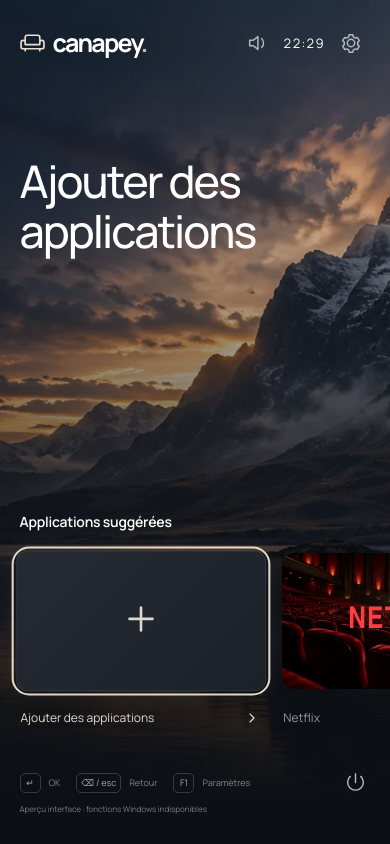
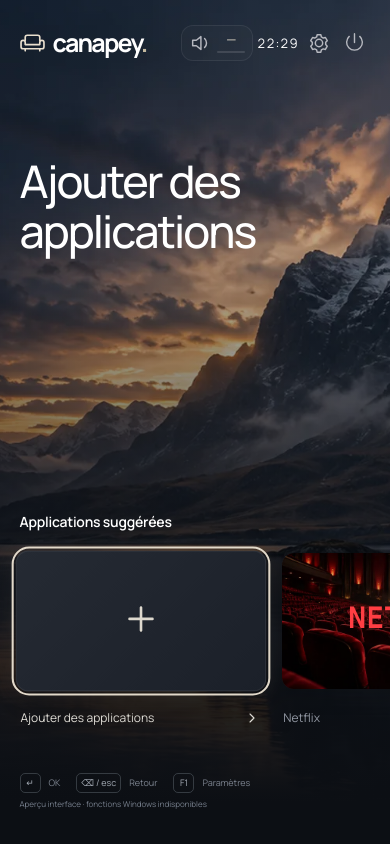
Before and after one commit to DwennK/canapey-launcher, a Vue app: page / in a window 390 px wide. Built offline with nearby package versions, Linux system fonts and the light colour scheme.

Commit message:
feat: show volume and power controls in the launcher header
Display the current volume and mute state beside the quick audio controls. Move power actions to the upper right and remove the duplicate sleep shortcut, keeping controller navigation and compact layouts usable.

```diff
--- a/src/App.vue
+++ b/src/App.vue
@@ -146,6 +146,11 @@ const {
   volume: audioVolume,
   switching: audioSwitching,
 } = audio;
+const headerVolume = computed(() => audioState.value?.volume != null
+  ? Math.round(audioVolume.value) : null);
+const volumeDescription = computed(() => headerVolume.value === null
+  ? 'Volume indisponible'
+  : `${audioState.value?.muted ? 'Son coupé · ' : ''}Volume ${headerVolume.value} %`);
 let audioTimer: ReturnType<typeof setInterval>;
 async function openAudio() {
   void openPanel("audio");
@@ -902,18 +907,6 @@ function dispatch(action: Action) {
     if (launcherRoot.value) focusDirection(launcherRoot.value, action);
     return;
   }
-  if (
-    view.value === "grid" &&
-    action === "down" &&
-    Math.floor(selected.value / columns.value) ===
-      Math.floor((tiles.value.length - 1) / columns.value)
-  ) {
-    focusElement(
-      launcherRoot.value?.querySelector<HTMLElement>(".power-button") ??
-        undefined,
-    );
-    return;
-  }
   const next = navigate(
     selected.value,
     tiles.value.length,
@@ -1431,8 +1424,10 @@ onUnmounted(() => {
             v-if="controller" /></span
         ><button
           class="icon-button audio-trigger"
-          title="Commandes rapides"
+          :class="{ 'is-muted': audioState?.muted }"
+          :title="`Commandes rapides · ${volumeDescription}`"
           aria-label="Commandes rapides"
+          :aria-description="volumeDescription"
           aria-haspopup="dialog"
           :aria-expanded="panel === 'audio'"
           @click="openAudio"
@@ -1440,7 +1435,11 @@ onUnmounted(() => {
           <Icon
             :name="audioState?.muted ? 'muted' : 'volume'"
             :size="22"
-          /></button
+          />
+          <span class="header-volume" aria-hidden="true">
+            <span>{{ headerVolume ?? '—' }}<small v-if="headerVolume !== null">%</small></span>
+            <span class="header-volume-track"><i :style="{ width: `${audioState?.muted ? 0 : (headerVolume ?? 0)}%` }" /></span>
+          </span></button
         ><time>{{ time }}</time
         ><button
           class="icon-button"
@@ -1448,6 +1447,15 @@ onUnmounted(() => {
           @click="openSettings"
         >
           <Icon name="settings" :size="22" />
+        </button>
+        <button
+          class="icon-button power-button"
+          aria-label="Alimentation"
+          title="Alimentation"
+          aria-haspopup="dialog"
+          @click="openPanel('power')"
+        >
+          <Icon name="power" :size="21" />
         </button>
       </div>
     </header>
@@ -1544,14 +1552,7 @@ onUnmounted(() => {
       >
       <span v-if="!native" class="preview-badge"
         >Aperçu interface · fonctions Windows indisponibles</span
-      ><span v-else class="footer-date">{{ date }}</span
-      ><button
-        class="icon-button power-button"
-        aria-label="Alimentation"
-        @click="openPanel('power')"
-      >
-        <Icon name="power" :size="21" />
-      </button>
+      ><span v-else class="footer-date">{{ date }}</span>
     </footer>
     <div v-if="working" class="busy-pill" role="status">
       <span class="spinner" />{{ working }}
@@ -1656,14 +1657,6 @@ onUnmounted(() => {
             @mute="audio.toggleMute"
             @output="audio.setOutput"
             @refresh="audio.refresh(true)"
-            @sleep="
-              confirm(
-                'Mettre le PC en veille ?',
-                'Votre session sera conservée.',
-                'Mettre en veille',
-                sleepPc,
-              )
-            "
           />
           <template v-else-if="panel === 'quick' && quickApp">
             <div class="quick-actions power-options">
--- a/src/components/AudioControls.vue
+++ b/src/components/AudioControls.vue
@@ -14,7 +14,6 @@ const emit = defineEmits<{
   mute: [];
   output: [id: string];
   refresh: [];
-  sleep: [];
 }>();
 </script>
 <template>
@@ -107,11 +106,5 @@ const emit = defineEmits<{
         </button>
       </div>
     </template>
-    <div class="audio-sleep">
-      <button :disabled="!native" @click="emit('sleep')">
-        <Icon name="moon" /><span>Mettre en veille</span
-        ><Icon name="right" :size="18" />
-      </button>
-    </div>
   </div>
 </template>
--- a/src/style.css
+++ b/src/style.css
@@ -214,6 +214,32 @@ svg {
   background: #ffffff10;
   color: #fff;
 }
+.audio-trigger {
+  width: 84px;
+  gap: 9px;
+  padding: 0 10px;
+  border: 1px solid #ffffff12;
+  border-radius: 12px;
+  background: #ffffff05;
+}
+.header-volume {
+  display: flex;
+  flex-direction: column;
+  gap: 5px;
+  width: 32px;
+  font-size: 13px;
+  line-height: 1;
+  font-variant-numeric: tabular-nums;
+  color: var(--cream);
+}
+.header-volume small { font-size: 9px; margin-left: 2px; opacity: 0.65; }
+.header-volume-track { height: 2px; border-radius: 2px; background: #ffffff20; overflow: hidden; }
+.header-volume-track i { display: block; height: 100%; background: var(--cream); }
+.audio-trigger.is-muted .header-volume { color: #979ca6; }
+@media (max-width: 360px) {
+  .launcher .topbar { gap: 4px; }
+  .top-right time { display: none; }
+}
 .hero {
   padding: clamp(20px, 6.4vh, 100px) 5% 0;
   flex: 1;
@@ -552,9 +578,6 @@ kbd {
 }
 .preview-badge {
   color: #78808e;
-}
-.power-button {
-  margin-left: 2px;
 }
 .grid-mode .backdrop-scrim {
   background: #0c0f14e6;
@@ -1522,10 +1545,19 @@ textarea {
     display: none;
   }
   .top-right {
-    gap: 9px;
+    gap: 4px;
   }
   .controller-status {
     display: none;
+  }
+  .top-right .icon-button {
+    width: 32px;
+    height: 36px;
+  }
+  .top-right .audio-trigger {
+    width: 72px;
+    gap: 6px;
+    padding: 0 7px;
   }
   .top-right time {
     font-size: 13px;
@@ -1928,8 +1960,7 @@ textarea {
   font-size: 11px;
 }
 .audio-mute,
-.audio-output-list button,
-.audio-sleep button {
+.audio-output-list button {
   display: flex;
   align-items: center;
   gap: 14px;
@@ -1943,8 +1974,7 @@ textarea {
 .audio-mute {
   margin-top: 22px;
 }
-.audio-mute > span:first-of-type,
-.audio-sleep button > span {
+.audio-mute > span:first-of-type {
   flex: 1;
 }
 .audio-controls small {
@@ -2023,15 +2053,6 @@ textarea {
   margin-top: 5px;
   border-radius: 6px;
 }
-.audio-sleep {
-  border-top: 1px solid var(--border);
-  padding-top: 24px;
-  margin-top: 14px;
-}
-.audio-sleep button {
-  border: 0;
-  padding: 10px 4px;
-}
 .audio-panel .panel-footer {
   flex-wrap: wrap;
   gap: 10px;
@@ -2044,9 +2065,6 @@ textarea {
   transform: translateX(35px);
 }
 @media (max-width: 620px) {
-  .top-right {
-    gap: 6px;
-  }
   .overlay.audio-overlay {
     padding: 10px;
   }
```
Also changed, not shown: scripts/qa-audio.js (+34 -47 lines), scripts/qa-controls.js (+5 -5 lines).
